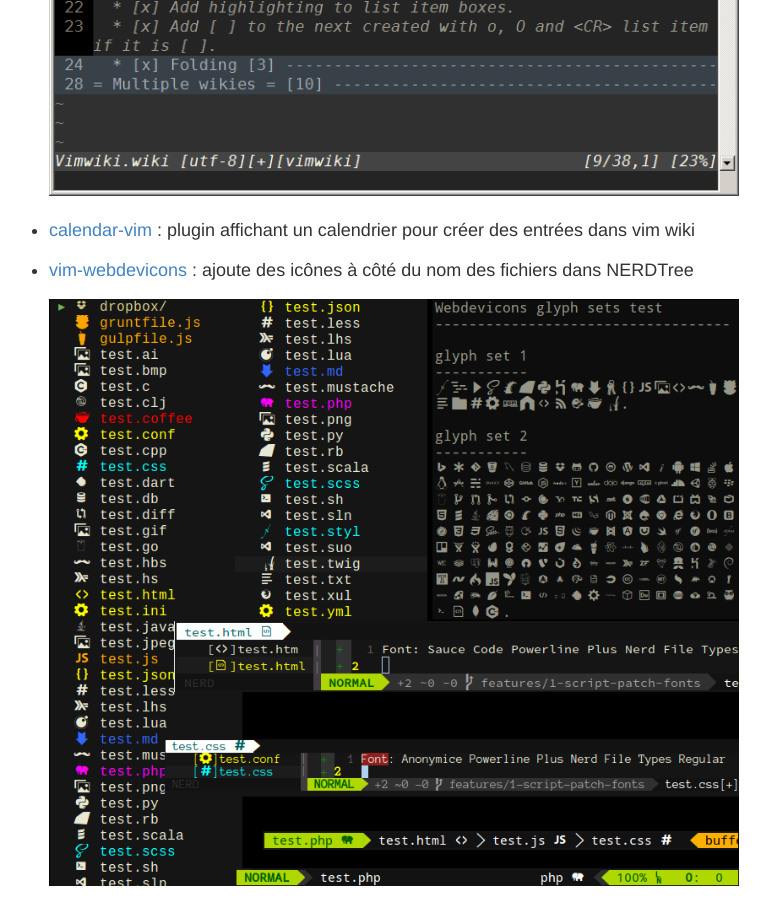
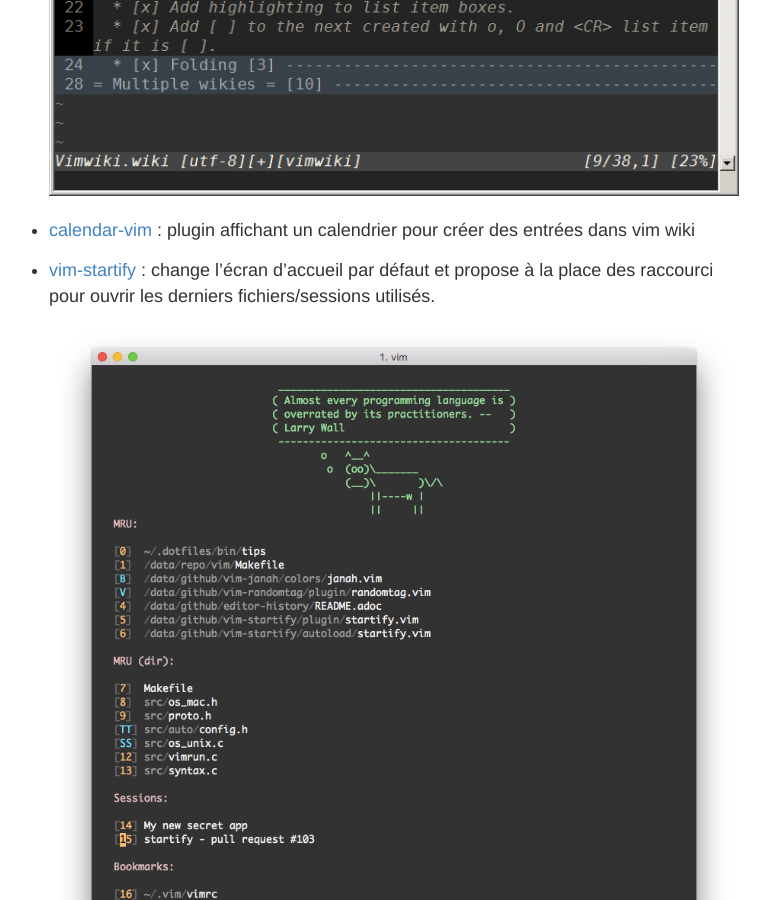
Before and after one commit to jumichot/jumichot.github.io, a Jekyll site: the page built from _posts/2015-04-22-meetup-vim-avril-2015.markdown, in a window 1280 px wide and 900 px high, scrolled down 3201 px. Shown: the whole window, without its empty margins (261-1031 px from the left). Built offline with Jekyll 4.4.1, drawn with Linux system fonts in a browser that asks for light colours.

```diff
--- a/_posts/2015-04-22-meetup-vim-avril-2015.markdown
+++ b/_posts/2015-04-22-meetup-vim-avril-2015.markdown
@@ -71,9 +71,6 @@ idées, ses todo lists...
 
 - [calendar-vim](https://github.com/mattn/calendar-vim) : plugin affichant un calendrier pour créer des entrées dans
 vim wiki
-- [vim-webdevicons](https://github.com/ryanoasis/vim-webdevicons) : ajoute des icônes à côté du nom des fichiers dans NERDTree
-
-  ![vim-webdevicons](/images/posts/meetups/vim-7/vimwebdevicons.png)
 
 - [vim-startify](https://github.com/mhinz/vim-startify) : change l'écran d'accueil par défaut et propose à la place des
 raccourci pour ouvrir les derniers fichiers/sessions utilisés.
```
